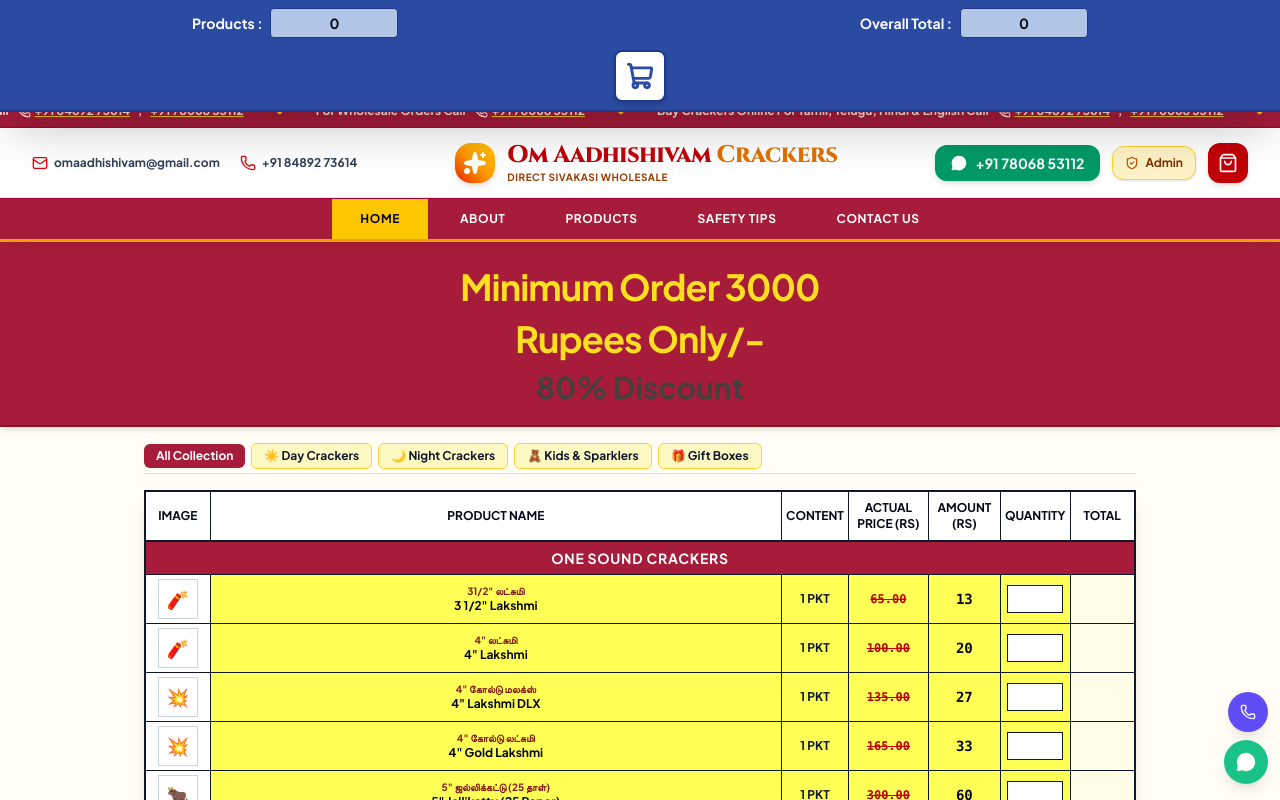
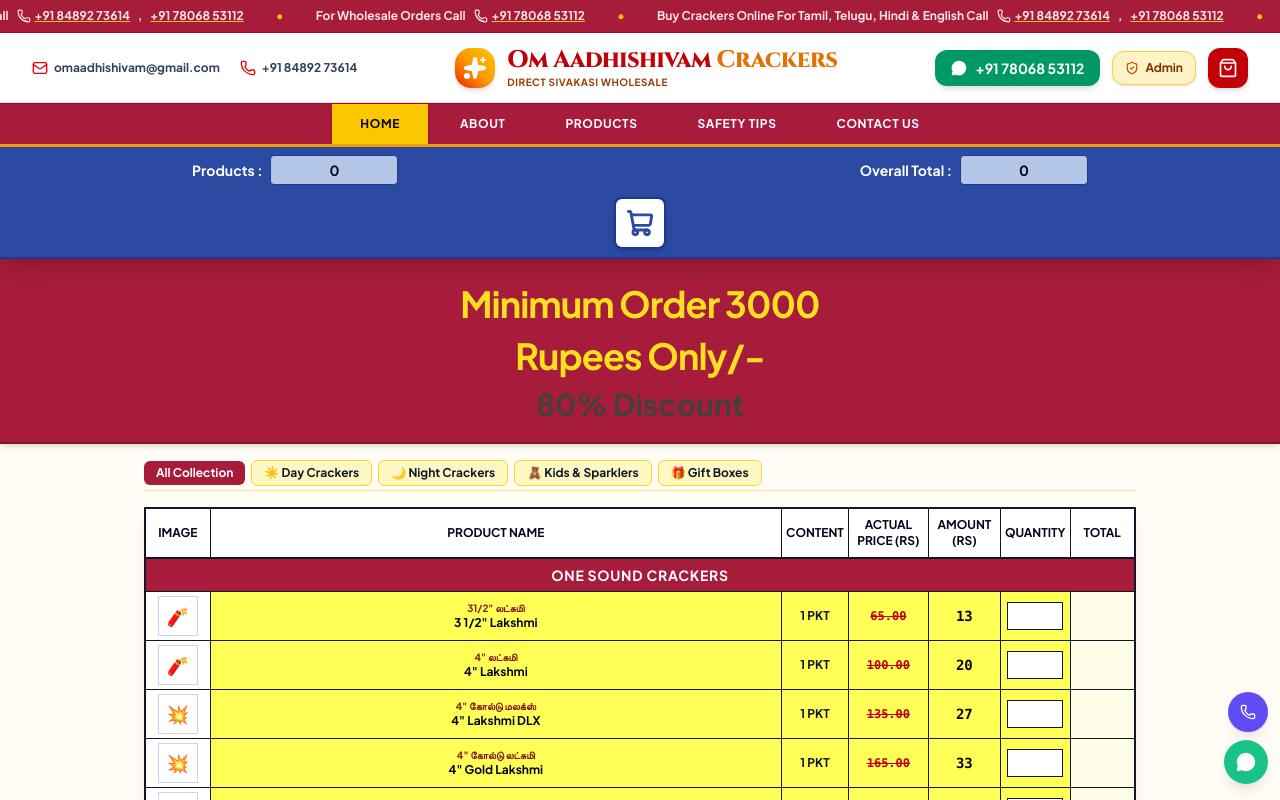
Before and after one commit to gokila0/crackers, a React (Vite) app: page / in a window 1280 px wide. Shown: the top 800 px of the page. Built offline with nearby package versions, Linux system fonts and the light colour scheme.

Commit message:
Position Royal Blue Order Estimator Bar directly under Header home bar (sticky top-0 z-40)

```diff
--- a/src/App.jsx
+++ b/src/App.jsx
@@ -87,15 +87,9 @@
   };
 
   return (
-    <div className="min-h-screen flex flex-col font-['Plus_Jakarta_Sans',sans-serif] bg-[#fffdf5] text-slate-900 selection:bg-amber-500 selection:text-slate-950 pt-[95px]">
+    <div className="min-h-screen flex flex-col font-['Plus_Jakarta_Sans',sans-serif] bg-[#fffdf5] text-slate-900 selection:bg-amber-500 selection:text-slate-950">
 
-      {/* 1. Fixed Live Order Estimator Bar (Top fixed) */}
-      <StickyEstimatorBar
-        cartItems={cartItems}
-        onOpenCart={() => setIsCartOpen(true)}
-      />
-
-      {/* 2. Header Navigation Bar */}
+      {/* 1. Header Navigation Bar (Home Bar) */}
       <Header
         cartCount={cartCount}
         onOpenCart={() => setIsCartOpen(true)}
@@ -103,6 +97,12 @@
         setSearchQuery={setSearchQuery}
         activeTab={activeTab}
         setActiveTab={setActiveTab}
+      />
+
+      {/* 2. Live Order Estimator Bar (Positioned under the Home Bar) */}
+      <StickyEstimatorBar
+        cartItems={cartItems}
+        onOpenCart={() => setIsCartOpen(true)}
       />
 
       {/* 4. Supreme Court Compliance & 80% Discount Banners */}
--- a/src/components/StickyEstimatorBar.jsx
+++ b/src/components/StickyEstimatorBar.jsx
@@ -6,7 +6,7 @@
   const netPayable = cartItems.reduce((sum, item) => sum + item.price * item.quantity, 0);
 
   return (
-    <div className="fixed top-0 inset-x-0 z-50 w-full bg-[#2b4ba2] text-white px-3 py-2 shadow-2xl border-b-2 border-blue-900">
+    <div className="sticky top-0 z-40 w-full bg-[#2b4ba2] text-white px-3 py-2 shadow-xl border-b-2 border-blue-900">
       <div className="max-w-4xl mx-auto flex flex-col items-center gap-2">
         {/* Top Stats Inputs Row */}
         <div className="w-full flex items-center justify-between gap-4 text-sm font-bold">
```
